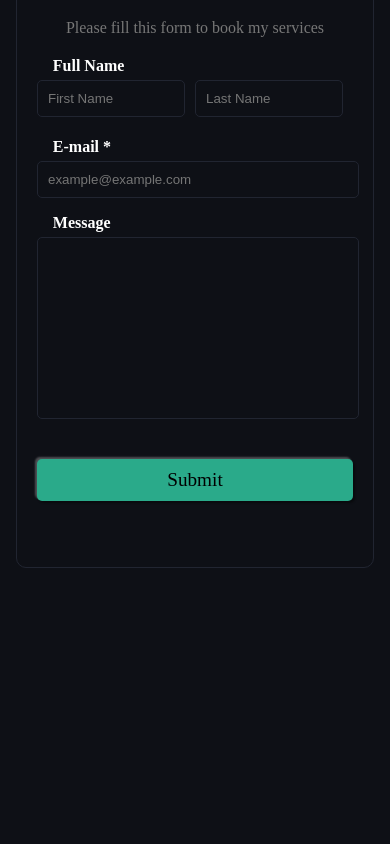
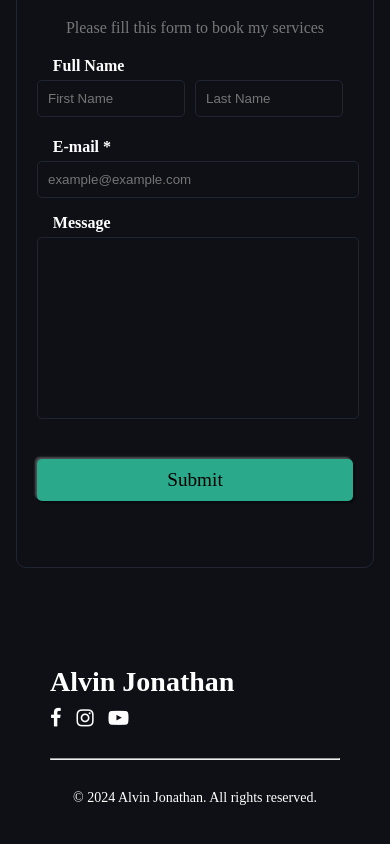
Before and after one commit to Jogata/SoftUni-React-Project, a React (Vite) app in the folder client/: page / in a window 390 px wide. Shown: the part 5023-5867 px from the top of the page. Before the commit the page ends 5639 px from the top, so only its background shows below. Built offline with nearby package versions, Linux system fonts and the light colour scheme.

Commit message:
added footer component

```diff
--- a/client/src/App.jsx
+++ b/client/src/App.jsx
@@ -26,6 +26,7 @@ import { About } from './components/travel/black-portfolio/About/About'
 import { Skills } from './components/travel/black-portfolio/Skills/Skills'
 import { Work } from './components/travel/black-portfolio/Work/Work'
 import { Contact } from './components/travel/black-portfolio/Contact/Contact'
+import { Footer } from './components/travel/black-portfolio/Footer/Footer'
 
 function Loader() {
   return (
@@ -48,6 +49,7 @@ function App() {
         <Skills />
         <Work />
         <Contact />
+        <Footer />
           {/* <Routes>
             <Route path='/' element={<MainPage />} />
             <Route path='/skyrim' element={<SkyrimHomePage />} />
--- /dev/null
+++ b/client/src/components/travel/black-portfolio/Footer/Footer.jsx
@@ -0,0 +1,30 @@
+import './footer.css';
+
+export function Footer() {
+    return (
+        <div className="footer">
+            <div className="footer-bottom">
+                <div className="footer-left">
+                    <h2>Alvin Jonathan</h2>
+                    <div className="socials">
+                        <i className="fa fa-facebook"></i>
+                        <i className="fa fa-instagram"></i>
+                        <i className="fa fa-youtube-play"></i>
+                    </div>
+                </div>
+                <div className="footer-right">
+                    <ul>
+                        <li>Home</li>
+                        <li>Services</li>
+                        <li>About Me</li>
+                        <li>Hire Me</li>
+                    </ul>
+                </div>
+            </div>
+            <hr />
+            <p className="copy">
+                © 2024 Alvin Jonathan. All rights reserved.
+            </p>
+        </div>
+    )
+}
--- /dev/null
+++ b/client/src/components/travel/black-portfolio/Footer/footer.css
@@ -0,0 +1,62 @@
+.footer {
+    padding: 80px;
+    /* display: flex; */
+    /* gap: 30px; */
+    /* flex-direction: column; */
+    color: #fff;
+}
+
+.footer hr {
+    margin: 30px 0;
+}
+
+.footer-bottom {
+    display: flex;
+    gap: 1rem;
+    justify-content: space-between;
+}
+
+.footer-right ul {
+    display: flex;
+    gap: 15px;
+}
+
+.footer-right ul li {
+    font-size: 18px;
+    cursor: pointer;
+}
+
+.footer-left h2 {
+    font-size: 28px;
+}
+
+.socials {
+    display: flex;
+    gap: 15px;
+    margin-top: 10px;
+}
+
+.socials i {
+    font-size: 20px;
+    cursor: pointer;
+}
+
+.footer .copy {
+    text-align: center;
+    font-size: 18px;
+}
+
+@media (max-width: 480px) {
+    .footer {
+        padding: 50px;
+    }
+    .footer-bottom {
+        flex-direction: column;
+    }
+    .footer-right {
+        display: none;
+    }
+    .footer .copy {
+        font-size: 14px;
+    }
+}
```
